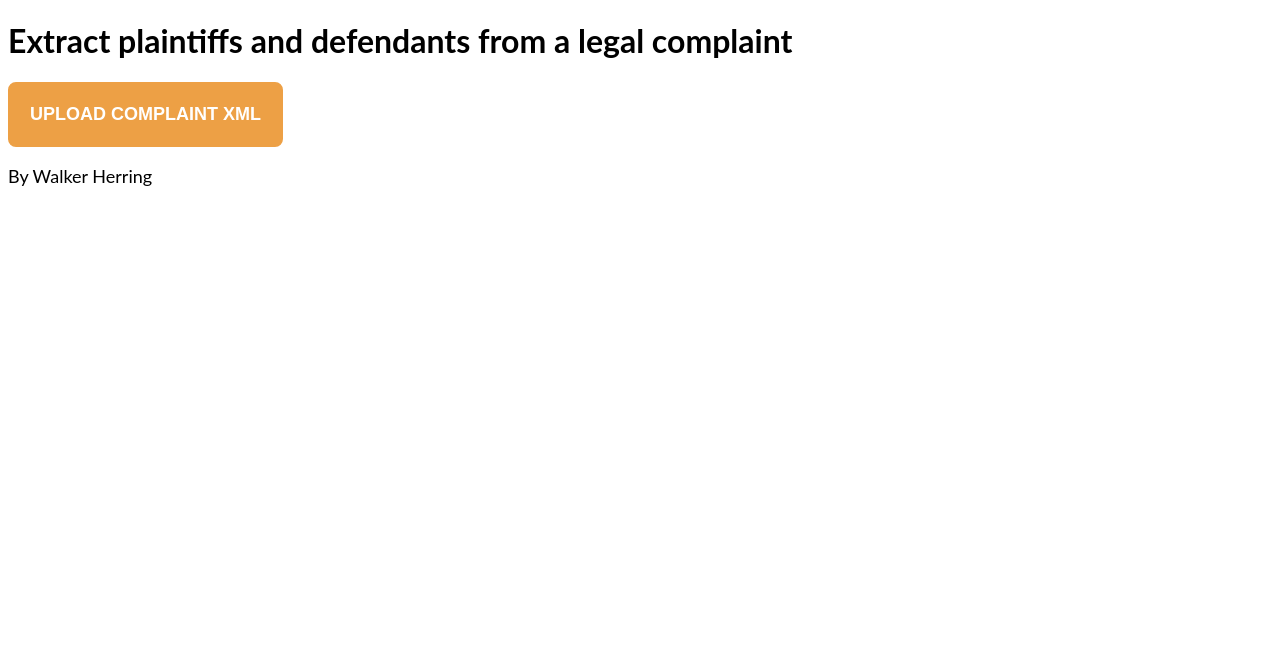
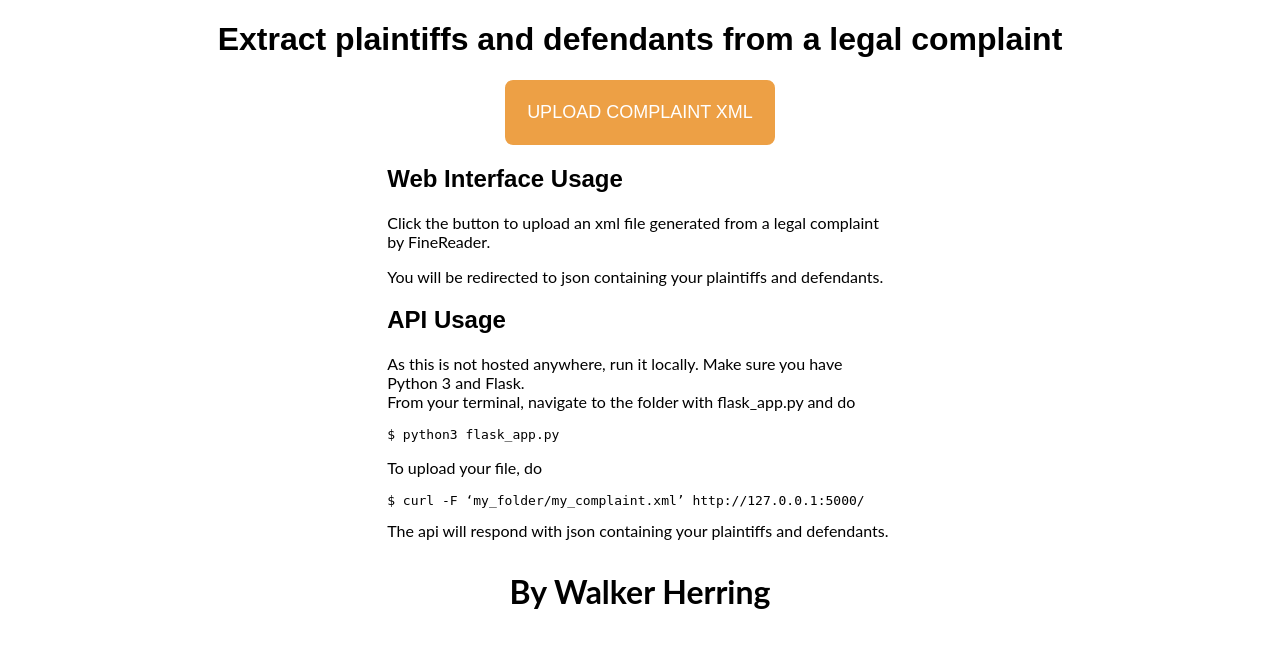
Before and after one commit to WalkerJH/legalmation-backend-challenge, a Flask app: page / in a window 1280 px wide. Shown: the top 648 px of the page. Run offline with Flask 2, Linux system fonts and the light colour scheme.

Commit message:
Documentation on web portal; styling

```diff
--- a/static/styles/mainpage.css
+++ b/static/styles/mainpage.css
@@ -3,9 +3,20 @@
 }
 
 html {
-    font-family: "Lato", Montserrat, Sans-serif;
+    font-family: "Lato", Sans-serif;
+}
+body {
+    text-align: center;
+}
+h1 {
+    text-align: center;
+    font-family: "Montserrat", Sans-serif;
+}
+h2 {
+    font-family: "Montserrat", Sans-serif;
 }
 button {
+    display: inline-block;
     background-color: var(--color-orange);
     border-style: solid;
     border-color: var(--color-orange);
@@ -14,9 +25,18 @@ button {
     border-radius: 8px;
     text-align: center;
     cursor: pointer;
-    font-weight: bold;
+    font-family: "Montserrat", Sans-serif;
+    text-transform: uppercase;
     font-size: large;
+    transition: 0.3s;
 }
+div {
+    margin-left: auto;
+    margin-right: auto;
+    text-align: left;
+    width: 40%;
+}
+
 button:hover {
     background-color: white;
     border-style: solid;
@@ -24,5 +44,6 @@ button:hover {
     color: var(--color-orange);
 }
 footer {
-    font-size: large;
+    font-weight: bold;
+    font-size: xx-large;
 }
--- a/templates/mainpage.html
+++ b/templates/mainpage.html
@@ -5,8 +5,24 @@
         <h1>Extract plaintiffs and defendants from a legal complaint</h1>
     </head>
 
-    <button type="button">UPLOAD COMPLAINT XML</button>
+    <button type="button">upload complaint xml</button>
 
+    <div>
+        <h2>Web Interface Usage</h2>
+        <p>Click the button to upload an xml file generated from a legal complaint by FineReader.</p>
+        <p>You will be redirected to json containing your plaintiffs and defendants.</p>
+        <h2>API Usage</h2>
+        <p>
+            As this is not hosted anywhere, run it locally. Make sure you have Python 3 and Flask.<br>
+            From your terminal, navigate to the folder with flask_app.py and do
+            <pre><code>$ python3 flask_app.py </code></pre>
+        </p>
+        <p>
+            To upload your file, do
+            <pre><code>$ curl -F ‘my_folder/my_complaint.xml’ http://127.0.0.1:5000/ </code></pre>
+            The api will respond with json containing your plaintiffs and defendants.
+        </p>
+    </div>
     <footer>
         <p>By Walker Herring</p>
     </footer>
--- a/test_api.py
+++ b/test_api.py
@@ -6,4 +6,9 @@ local_host_url = 'http://127.0.0.1:5000/'
 
 def test_file_upload():
     files = {'file': open(input_folder + 'A.xml', 'rb')}
+    requests.post(local_host_url, files = files)
+
+def test_api_response():
+    files = {'file': open(input_folder + 'A.xml', 'rb')}
     r = requests.post(local_host_url, files = files)
+    assert(r.json) != None
```
